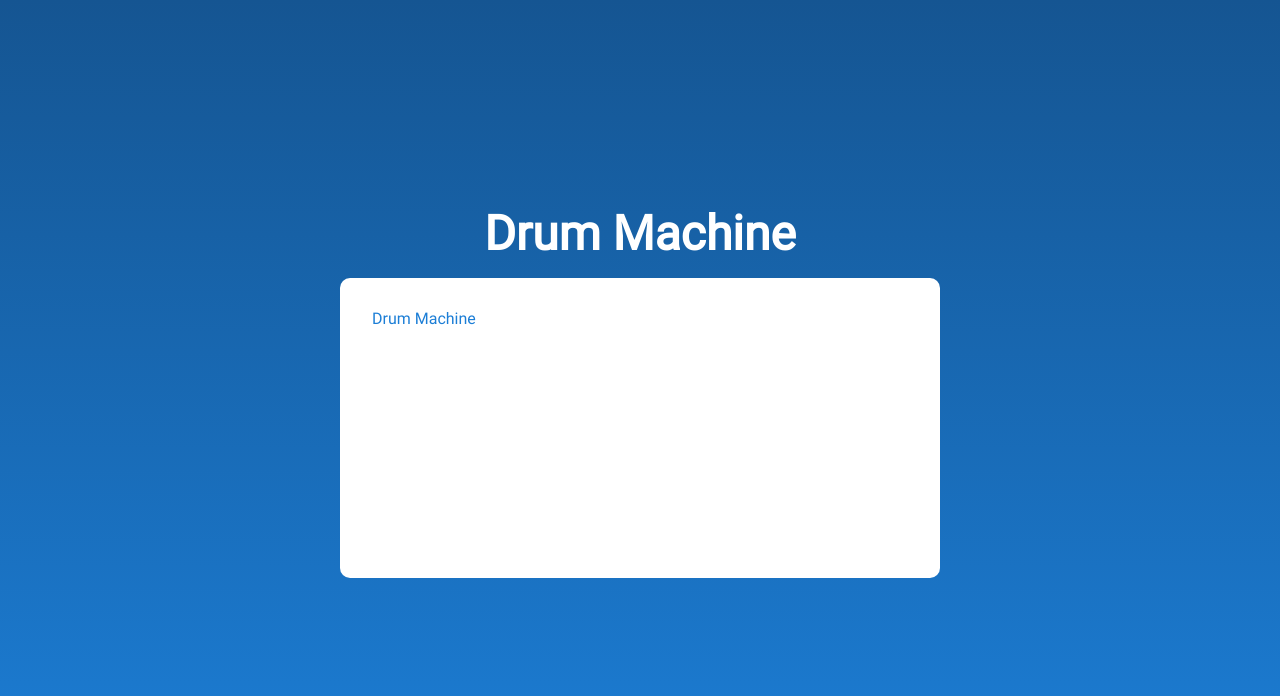
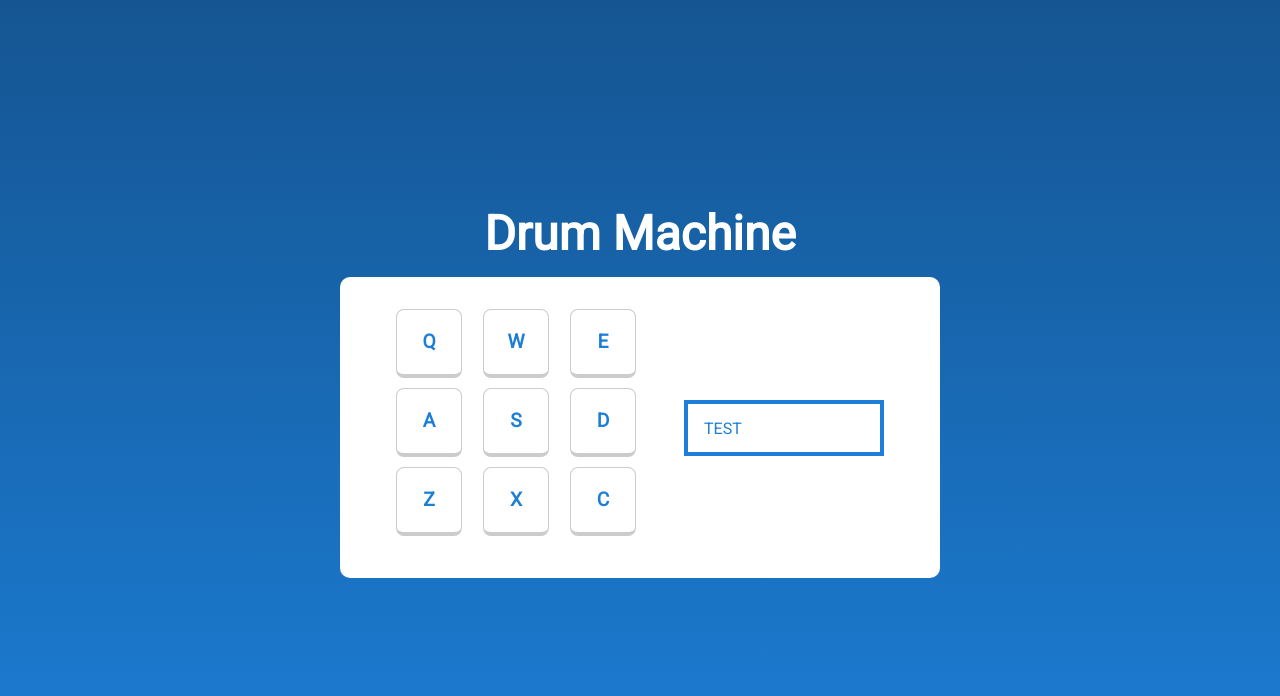
Before and after one commit to roninJosue/drum-machine, a React (Create React App) app: page / in a window 1280 px wide. Shown: the top 696 px of the page. Built offline with nearby package versions, Linux system fonts and the light colour scheme.

Commit message:
Adding the display to the drum machine

```diff
--- a/src/App.js
+++ b/src/App.js
@@ -1,5 +1,5 @@
 import styled from "styled-components";
-import DrumMachine from "./components/DrumMachine/DrumMachine";
+import DrumMachine from "./components/DrumMachine";
 import Heading from "./components/Heading";
 
 const Main = styled.main`
--- a/src/components/Display/Display.jsx
+++ b/src/components/Display/Display.jsx
@@ -6,18 +6,18 @@ import {primaryColor} from "../../utils/colors";
 
 
 const DisplayStyled = styled.div`
+  width: 200px;
+  height: 56px;
   font-family: 'Roboto',monospace;
   padding: 1rem;
-  border: 2px solid ${primaryColor};
-  border-bottom: 5px solid ${primaryColor};
-  border-left: 5px solid ${primaryColor};
+  border: 4px solid ${primaryColor};
+  text-transform: uppercase;
 `
 
 const Display = ({text}) => {
-  const newText = text.toUpperCase().split('').reverse().join('')
   return (
     <DisplayStyled>
-      {newText}
+      {text}
     </DisplayStyled>
   );
 };
--- a/src/components/DrumMachine/DrumMachine.jsx
+++ b/src/components/DrumMachine/DrumMachine.jsx
@@ -1,27 +1,54 @@
 import React from 'react';
-import GlobalFonts from '../../fonts/fonts'
 import styled from "styled-components";
 import { primaryColor, white } from "../../utils/colors";
 import { breakpoints } from "../utils/styledBreakpoint";
+import useDrumMachine from "./hooks/useDrumMachine";
+import Pad from "../Pad";
+import DrumPadContainer from "../DrumPadContainer/DrumPadContainer";
+import Display from "../Display";
 
 const Section = styled.section`
   width: 600px;
-  height: 300px;
+  min-height: 300px;
   color: ${primaryColor};
   padding: 2rem;
   font-family: 'Roboto', sans-serif;
   background-color: ${white};
   border-radius: 10px;
+  display: flex;
+  align-items: center;
+  justify-content: space-around;
   ${breakpoints('width', '%', [
     {600: 90},
+  ])}
+  ${breakpoints('flex-wrap', '', [
+    {600: 'wrap'},
+  ])}
+  ${breakpoints('justify-content', '', [
+    {600: 'center'},
+  ])}
+  ${breakpoints('padding', 'rem', [
+    {300: 1},
   ])}
 `
 
 const DrumMachine = () => {
+  const {drumPads} = useDrumMachine()
+
   return (
     <Section>
-      <GlobalFonts />
-      Drum Machine
+      <DrumPadContainer>
+        {drumPads.map(pad=>{
+          return (
+            <Pad
+              key={pad.keyCode}
+              onClick={() => {}}
+              text={pad.keyTrigger}
+            />
+          )
+        })}
+      </DrumPadContainer>
+      <Display text='test' />
     </Section>
   );
 };
--- /dev/null
+++ b/src/components/DrumMachine/hooks/useDrumMachine.js
@@ -0,0 +1,68 @@
+import {useState} from "react"
+
+const drumPadsArr = [
+  {
+    url: "https://s3.amazonaws.com/freecodecamp/drums/Heater-1.mp3",
+    id: 'Header-1',
+    keyTrigger: 'Q',
+    keyCode: 81,
+  },
+  {
+    url: "https://s3.amazonaws.com/freecodecamp/drums/Heater-2.mp3",
+    id: 'Header-2',
+    keyTrigger: 'W',
+    keyCode: 87,
+  },
+  {
+    url: "https://s3.amazonaws.com/freecodecamp/drums/Heater-3.mp3",
+    id: 'Header-3',
+    keyTrigger: 'E',
+    keyCode: 69,
+  },
+  {
+    url: "https://s3.amazonaws.com/freecodecamp/drums/Heater-4_1.mp3",
+    id: 'Header-4',
+    keyTrigger: 'A',
+    keyCode: 65,
+  },
+  {
+    url: "https://s3.amazonaws.com/freecodecamp/drums/Heater-6.mp3",
+    id: 'Clap',
+    keyTrigger: 'S',
+    keyCode: 83,
+  },
+  {
+    url: "https://s3.amazonaws.com/freecodecamp/drums/Dsc_Oh.mp3",
+    id: 'Open-HH',
+    keyTrigger: 'D',
+    keyCode: 68,
+  },
+  {
+    url: "https://s3.amazonaws.com/freecodecamp/drums/Kick_n_Hat.mp3",
+    id: "Kick-n'-Hat",
+    keyTrigger: 'Z',
+    keyCode: 90,
+  },
+  {
+    url: "https://s3.amazonaws.com/freecodecamp/drums/RP4_KICK_1.mp3",
+    id: 'Kick',
+    keyTrigger: 'X',
+    keyCode: 88,
+  },
+  {
+    url: "https://s3.amazonaws.com/freecodecamp/drums/Cev_H2.mp3",
+    id: 'Closed-HH',
+    keyTrigger: 'C',
+    keyCode: 67,
+  }
+]
+
+const useDrumMachine = () => {
+  const [drumPads, setDrumPads] = useState(drumPadsArr)
+
+  return {
+    drumPads
+  }
+}
+
+export default useDrumMachine
--- /dev/null
+++ b/src/components/DrumMachine/index.jsx
@@ -0,0 +1 @@
+export {default} from './DrumMachine'
--- /dev/null
+++ b/src/components/DrumPadContainer/DrumPadContainer.jsx
@@ -0,0 +1,18 @@
+import styled from "styled-components"
+
+const Container = styled.div`
+  display: flex;
+  flex-wrap: wrap;
+  width: 240px;
+  justify-content: space-between;
+`
+
+const DrumPadContainer = ({children}) => {
+  return(
+    <Container>
+      {children}
+    </Container>
+  )
+}
+
+export default DrumPadContainer
--- a/src/components/Pad/Pad.jsx
+++ b/src/components/Pad/Pad.jsx
@@ -9,6 +9,13 @@ import {
 } from "../../utils/colors";
 
 const StyledButton = styled.button`
+  position: relative;
+  display: flex;
+  flex-direction: column;
+  align-items: center;
+  justify-content: center;
+  width: 52px;
+  height: 52px;
   border-radius: .5rem;
   background-color: ${white};
   padding: 2rem;
@@ -18,7 +25,12 @@ const StyledButton = styled.button`
   font-size: 1.2rem;
   font-weight: bolder;
   border-bottom: 4px solid ${borderColor};
+  //border-top: 4px solid transparent;
   transition: all .500ms ease;
+  margin: 0 .625rem .625rem 0;
+  &:nth-child(3n){
+    margin: 0;
+  }
 
   &:hover {
     background-color: ${primaryColor};
@@ -28,8 +40,9 @@ const StyledButton = styled.button`
   }
 
   &:active {
-    border-bottom: none;
-    border-top: 4px solid ${primaryColorHover};
+    top: 3px;
+    border-bottom: 1px solid transparent;
+    //border-top: 4px solid ${primaryColorHover};
   }
 `
 
--- a/src/components/utils/styledBreakpoint.js
+++ b/src/components/utils/styledBreakpoint.js
@@ -18,6 +18,5 @@ export const breakpoints = (
     }
     `);
   }, "");
-  console.log(breakpointProps)
   return css([breakpointProps]);
 };
--- a/src/index.js
+++ b/src/index.js
@@ -3,9 +3,11 @@ import ReactDOM from 'react-dom';
 import './index.css';
 import App from './App';
 import {GlobalStyle} from "./styles";
+import GlobalFonts from "./fonts/fonts";
 
 ReactDOM.render(
   <React.StrictMode>
+    <GlobalFonts />
     <GlobalStyle />
     <App />
   </React.StrictMode>,
```
